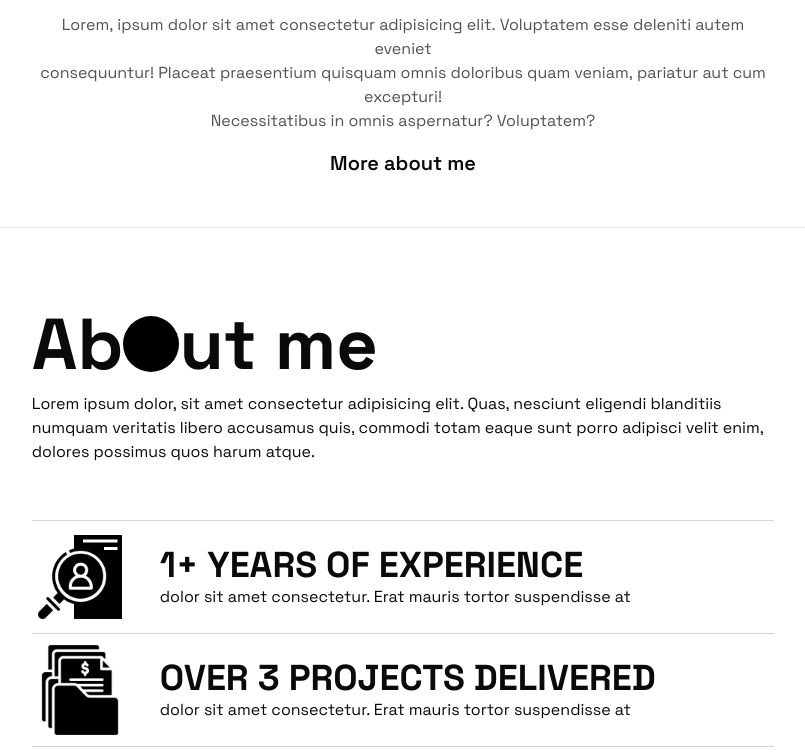
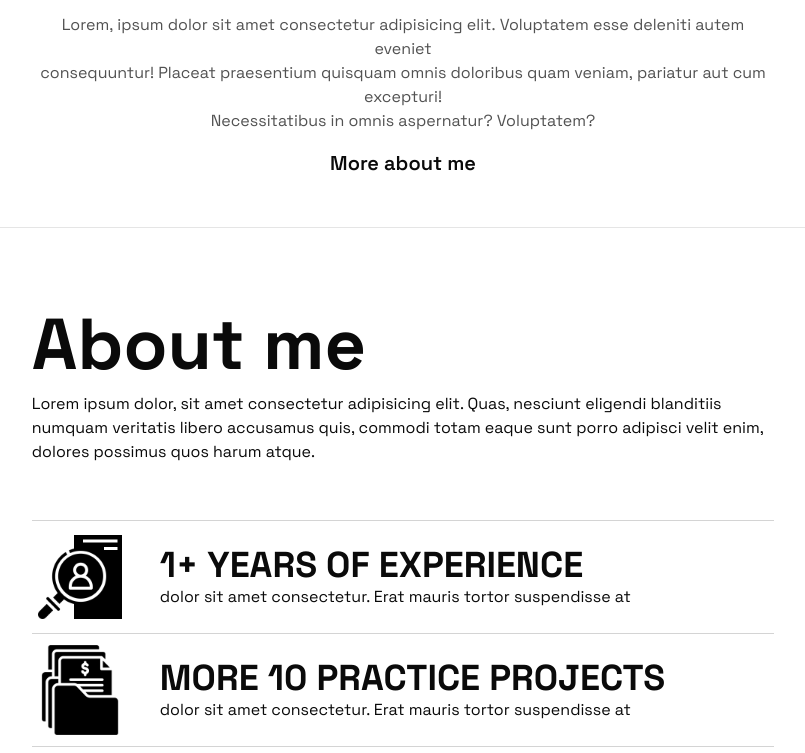
Before and after one commit to reppo-dev/prtofilo, a Next.js app: page / in a window 1280 px wide. Shown: the part 360-1113 px from the top of the page, without its empty margins (237-1042 px from the left). Built offline with nearby package versions, Linux system fonts and the light colour scheme.

Commit message:
adding footer

```diff
--- a/app/layout.tsx
+++ b/app/layout.tsx
@@ -8,6 +8,7 @@ import {
   SidebarTrigger,
 } from "@/components/ui/sidebar";
 import Header from "@/components/Header";
+import Footer from "@/components/Footer";
 
 const poppins = Poppins({
   weight: ["600", "700", "800", "900"],
@@ -34,10 +35,9 @@ export default function RootLayout({
       <body
         className={`${poppins.variable} ${spaceGrotesk.className} antialiased`}
       >
-        <main>
-          <Header />
-          {children}
-        </main>
+        <Header />
+        <main className="relative  bg-white z-10">{children}</main>
+        <Footer />
       </body>
     </html>
   );
--- a/components/About.tsx
+++ b/components/About.tsx
@@ -7,14 +7,14 @@ const About = () => {
       <div className="container space-y-14">
         <div className="space-y-3">
           <div className="text-4xl lg:text-7xl font-bold flex items-center">
-            <span>Ab</span>
-            <Image
+            <span>Ab</span>o
+            {/* <Image
               src="/images/images.jpg"
               alt="About icon"
               width={512}
               height={512}
               className="size-14 inline-block rounded-full shrink-0"
-            />
+            /> */}
             <span>ut me</span>
           </div>
           <p className="">
--- a/components/CustomLink.tsx
+++ b/components/CustomLink.tsx
@@ -16,100 +16,100 @@ export default function CustomLink({
   href,
   className,
 }: CustomLinkProps) {
-  const linkRef = useRef<HTMLDivElement | null>(null);
-  const decorateSVG = (svgEl: SVGElement) => {
-    svgEl.querySelectorAll("path").forEach((path) => {
-      path.setAttribute("stroke", "currentColor");
-    });
-  };
-  useGSAP(
-    (_, contextSafe) => {
-      // 2. Type the tracker
-      let nextIndex: number | null = null;
+  // const linkRef = useRef<HTMLDivElement | null>(null);
+  // const decorateSVG = (svgEl: SVGElement) => {
+  //   svgEl.querySelectorAll("path").forEach((path) => {
+  //     path.setAttribute("stroke", "currentColor");
+  //   });
+  // };
+  // useGSAP(
+  //   (_, contextSafe) => {
+  //     // 2. Type the tracker
+  //     let nextIndex: number | null = null;
 
-      // Safety check for the ref
-      if (!linkRef.current) return;
+  //     // Safety check for the ref
+  //     if (!linkRef.current) return;
 
-      // 3. Type the NodeList as HTMLElement
-      const container =
-        linkRef.current.querySelector<HTMLElement>("[data-draw-line]");
-      if (!container) return;
+  //     // 3. Type the NodeList as HTMLElement
+  //     const container =
+  //       linkRef.current.querySelector<HTMLElement>("[data-draw-line]");
+  //     if (!container) return;
 
-      const box = container.querySelector<HTMLElement>("[data-draw-line-box]");
-      if (!box) return;
+  //     const box = container.querySelector<HTMLElement>("[data-draw-line-box]");
+  //     if (!box) return;
 
-      // 4. Type the GSAP tweens
-      let enterTween: gsap.core.Tween | null = null;
-      let leaveTween: gsap.core.Tween | null = null;
+  //     // 4. Type the GSAP tweens
+  //     let enterTween: gsap.core.Tween | null = null;
+  //     let leaveTween: gsap.core.Tween | null = null;
 
-      // Mouse enter
-      const handleMouseEnter = contextSafe!(() => {
-        if (enterTween && enterTween.isActive()) return;
-        if (leaveTween && leaveTween.isActive()) leaveTween.kill();
+  //     // Mouse enter
+  //     const handleMouseEnter = contextSafe!(() => {
+  //       if (enterTween && enterTween.isActive()) return;
+  //       if (leaveTween && leaveTween.isActive()) leaveTween.kill();
 
-        if (nextIndex === null) {
-          nextIndex = Math.floor(Math.random() * svgVariants.length);
-        }
+  //       if (nextIndex === null) {
+  //         nextIndex = Math.floor(Math.random() * svgVariants.length);
+  //       }
 
-        box.innerHTML = svgVariants[nextIndex];
-        // 5. Type the queried SVG and Path elements
-        const svg = box.querySelector<SVGElement>("svg");
+  //       box.innerHTML = svgVariants[nextIndex];
+  //       // 5. Type the queried SVG and Path elements
+  //       const svg = box.querySelector<SVGElement>("svg");
 
-        if (svg) {
-          decorateSVG(svg);
-          const path = svg.querySelector<SVGPathElement>("path");
-          if (path) {
-            gsap.set(path, { drawSVG: "0%" });
-            enterTween = gsap.to(path, {
-              duration: 0.5,
-              drawSVG: "100%",
-              ease: "power2.inOut",
-              onComplete: () => {
-                enterTween = null;
-              },
-            });
-          }
-        }
-        nextIndex = (nextIndex + 1) % svgVariants.length;
-      });
+  //       if (svg) {
+  //         decorateSVG(svg);
+  //         const path = svg.querySelector<SVGPathElement>("path");
+  //         if (path) {
+  //           gsap.set(path, { drawSVG: "0%" });
+  //           enterTween = gsap.to(path, {
+  //             duration: 0.5,
+  //             drawSVG: "100%",
+  //             ease: "power2.inOut",
+  //             onComplete: () => {
+  //               enterTween = null;
+  //             },
+  //           });
+  //         }
+  //       }
+  //       nextIndex = (nextIndex + 1) % svgVariants.length;
+  //     });
 
-      // Mouse leave
-      const handleMouseLeave = contextSafe!(() => {
-        const path = box.querySelector<SVGPathElement>("path");
-        if (!path) return;
+  //     // Mouse leave
+  //     const handleMouseLeave = contextSafe!(() => {
+  //       const path = box.querySelector<SVGPathElement>("path");
+  //       if (!path) return;
 
-        const playOut = () => {
-          if (leaveTween && leaveTween.isActive()) return;
-          leaveTween = gsap.to(path, {
-            duration: 0.5,
-            drawSVG: "100% 100%",
-            ease: "power2.inOut",
-            onComplete: () => {
-              leaveTween = null;
-              box.innerHTML = "";
-            },
-          });
-        };
+  //       const playOut = () => {
+  //         if (leaveTween && leaveTween.isActive()) return;
+  //         leaveTween = gsap.to(path, {
+  //           duration: 0.5,
+  //           drawSVG: "100% 100%",
+  //           ease: "power2.inOut",
+  //           onComplete: () => {
+  //             leaveTween = null;
+  //             box.innerHTML = "";
+  //           },
+  //         });
+  //       };
 
-        if (enterTween && enterTween.isActive()) {
-          enterTween.eventCallback("onComplete", playOut);
-        } else {
-          playOut();
-        }
-      });
+  //       if (enterTween && enterTween.isActive()) {
+  //         enterTween.eventCallback("onComplete", playOut);
+  //       } else {
+  //         playOut();
+  //       }
+  //     });
 
-      container.addEventListener("mouseenter", handleMouseEnter);
-      container.addEventListener("mouseleave", handleMouseLeave);
+  //     container.addEventListener("mouseenter", handleMouseEnter);
+  //     container.addEventListener("mouseleave", handleMouseLeave);
 
-      return () => {
-        container.removeEventListener("mouseenter", handleMouseEnter);
-        container.removeEventListener("mouseleave", handleMouseLeave);
-      };
-    },
-    { scope: linkRef },
-  );
+  //     return () => {
+  //       container.removeEventListener("mouseenter", handleMouseEnter);
+  //       container.removeEventListener("mouseleave", handleMouseLeave);
+  //     };
+  //   },
+  //   { scope: linkRef },
+  // );
   return (
-    <div className="" ref={linkRef}>
+    <div className="">
       <Link
         href={href}
         className={`text-draw inline-block ${className}`}
--- /dev/null
+++ b/components/Footer.tsx
@@ -0,0 +1,48 @@
+"use client";
+
+import { RiFileCopyLine } from "react-icons/ri";
+import CustomLink from "./CustomLink";
+
+const Footer = () => {
+  const handleCopyEmail = () => {
+    const email = "Youremail@gmail.com";
+    navigator.clipboard.writeText(email).then(() => {
+      setTimeout(() => 2000);
+    });
+  };
+  return (
+    <footer className="bg-neutral-950 z-0 text-white h-[60vh] fixed pt-10 bottom-0 w-full">
+      <div className="container space-y-9 flex flex-col justify-center h-full">
+        <div className="flex items-center justify-between">
+          <div className="flex gap-3">
+            {["Email", "Linkedin"].map((link) => (
+              <CustomLink key={link} label={link} href="#" />
+            ))}
+          </div>
+          <div className="flex gap-3">
+            {["Twitter", "Whatsup"].map((link) => (
+              <CustomLink key={link} label={link} href="#" />
+            ))}
+          </div>
+        </div>
+        <div className="flex items-end justify-between">
+          <h4 className="text-4xl sm:text-5xl text-nowrap uppercase font-bold">
+            reppovn <br />
+            @gmail.com
+          </h4>
+          <button
+            onClick={handleCopyEmail}
+            className="border flex items-center gap-0.5 py-1.5 px-3.5 rounded-full hover:bg-white hover:text-neutral-900 focus:bg-white focus:text-neutral-900 transition-colors font-semibold"
+          >
+            <RiFileCopyLine />
+          </button>
+        </div>
+        <p className="border-t border-neutral-900 pt-1.5 mt-auto">
+          &copy; {new Date().getFullYear()} All Rights Reserved.
+        </p>
+      </div>
+    </footer>
+  );
+};
+
+export default Footer;
--- a/components/Project.tsx
+++ b/components/Project.tsx
@@ -5,7 +5,7 @@ import { RiGithubFill, RiGlobalLine, RiGlobeLine } from "react-icons/ri";
 
 const Project = () => {
   return (
-    <section className="py-20">
+    <section className="py-20 mb-[60vh]">
       <div className="container border-t border-neutral-300">
         <div className="flex items-center gap-4 py-4">
           <div className="shrink-0 hidden sm:block">
--- a/data/data.ts
+++ b/data/data.ts
@@ -44,16 +44,22 @@ export const aboutItems = [
     title: "1+ Years of Experience",
     text: "dolor sit amet consectetur. Erat mauris tortor suspendisse at",
   },
+  // {
+  //   id: 2,
+  //   icon: "/images/portfolio.png",
+  //   title: "Over 3 Projects Delivered",
+  //   text: "dolor sit amet consectetur. Erat mauris tortor suspendisse at",
+  // },
+  // {
+  //   id: 3,
+  //   icon: "/images/review.png",
+  //   title: "200+ Satisfied Clients",
+  //   text: "dolor sit amet consectetur. Erat mauris tortor suspendisse at",
+  // },
   {
-    id: 2,
+    id: 4,
     icon: "/images/portfolio.png",
-    title: "Over 3 Projects Delivered",
-    text: "dolor sit amet consectetur. Erat mauris tortor suspendisse at",
-  },
-  {
-    id: 3,
-    icon: "/images/review.png",
-    title: "200+ Satisfied Clients",
+    title: "More 10 practice projects",
     text: "dolor sit amet consectetur. Erat mauris tortor suspendisse at",
   },
 ];
```
